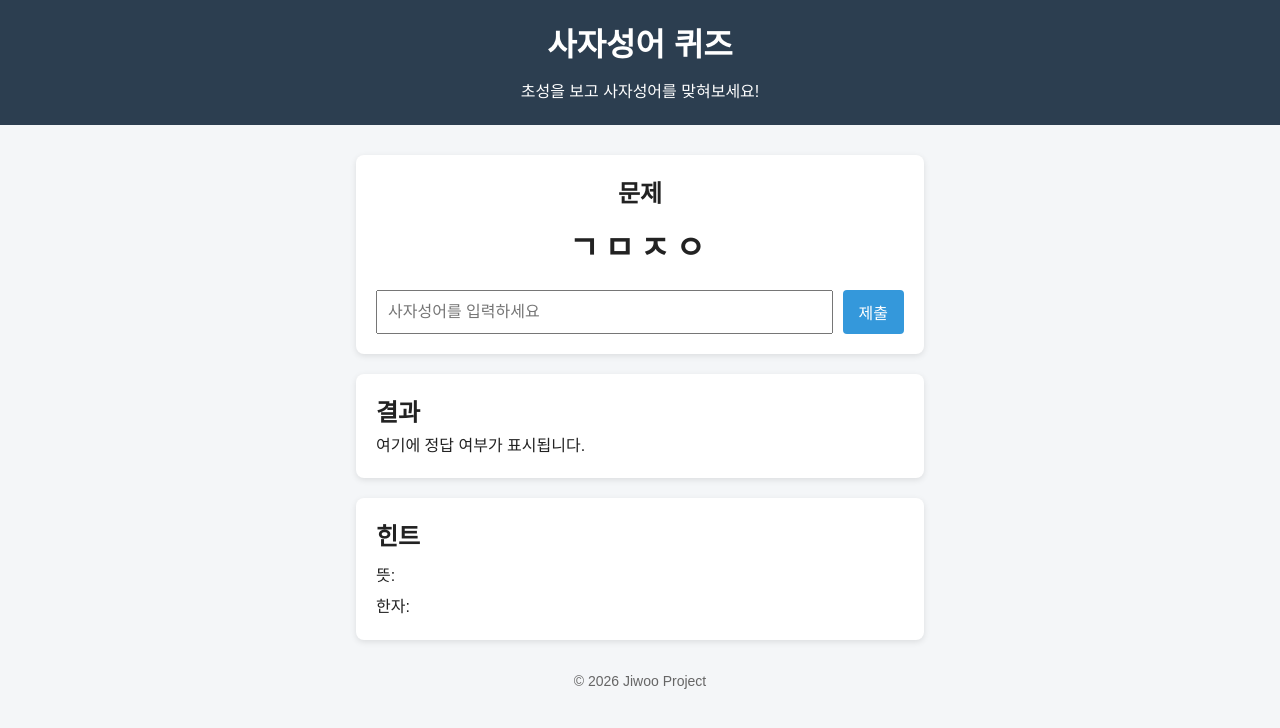
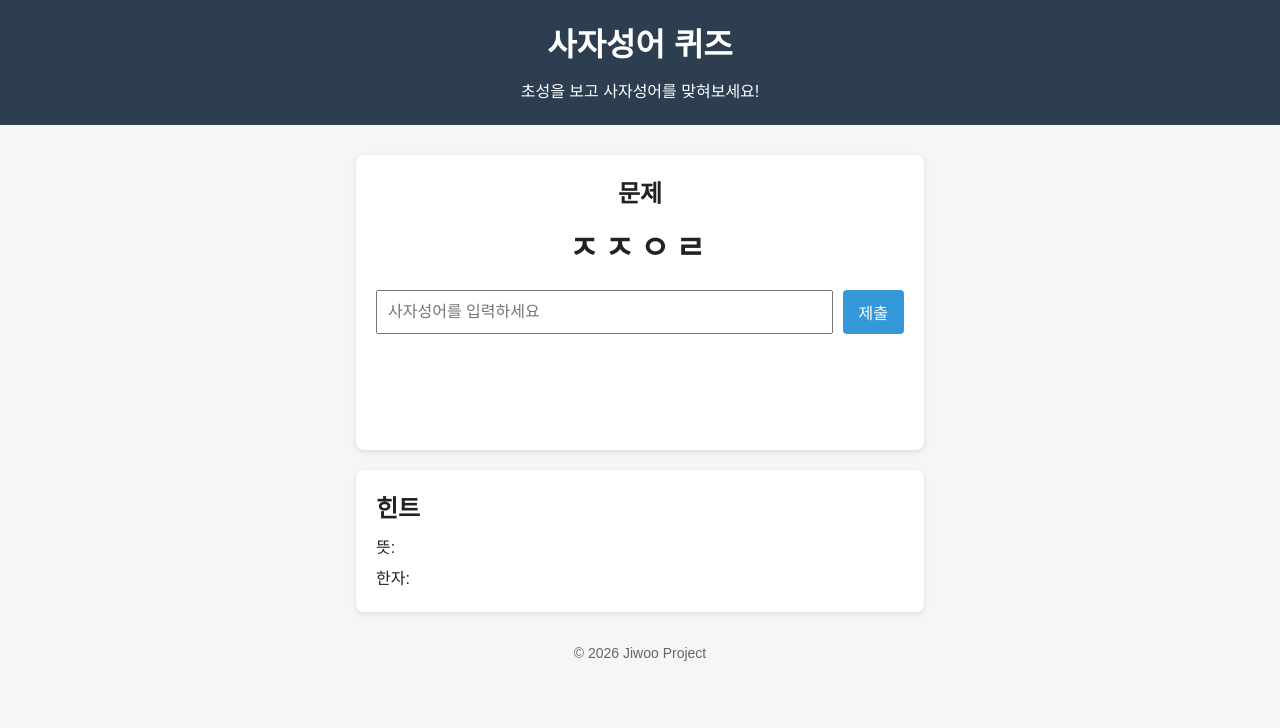
Before and after one commit to bjo820633-afk/sajasunguh, a plain HTML site: page index.html in a window 1280 px wide. Drawn offline with Linux system fonts and the light colour scheme.

Commit message:
Update index.html

```diff
--- a/index.html
+++ b/index.html
@@ -10,7 +10,7 @@
 <body>
 
     <header>
-        <h1>사자성어 퀴즈</h1>
+        <h1 id="heading">사자성어 퀴즈</h1>
         <p>초성을 보고 사자성어를 맞혀보세요!</p>
     </header>
 
@@ -19,7 +19,7 @@
         <section id="quiz-area">
             <div id="question-box">
                 <h2>문제</h2>
-                <p id="chosung">ㄱㅁㅈㅇ</p> <!-- 초성 표시 -->
+                <p id="chosung">초성</p> <!-- 초성 표시 -->
             </div>
 
             <!-- 사용자 입력 -->
@@ -27,12 +27,9 @@
                 <input type="text" id="user-answer" placeholder="사자성어를 입력하세요">
                 <button id="submit-btn">제출</button>
             </div>
-        </section>
 
-        <!-- 결과 / 피드백 영역 -->
-        <section id="result-area">
-            <h2>결과</h2>
-            <p id="result-message">여기에 정답 여부가 표시됩니다.</p>
+            <!--정답 O/X 띄우기-->
+            <div id="feedback"><br></div>
         </section>
 
         <!-- 힌트 / 설명 영역 -->
@@ -46,9 +43,8 @@
     <footer>
         <p>© 2026 Jiwoo Project</p>
     </footer>
-
-    <!-- 나중에 JS 파일 연결 -->
-    <!-- <script src="script.js"></script> -->
+    <script src="script.js">
+    </script>
 
 </body>
 </html>
```
